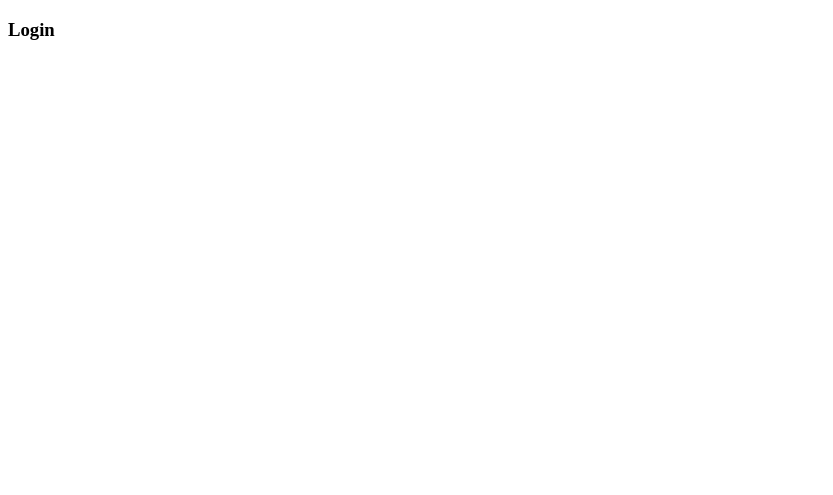
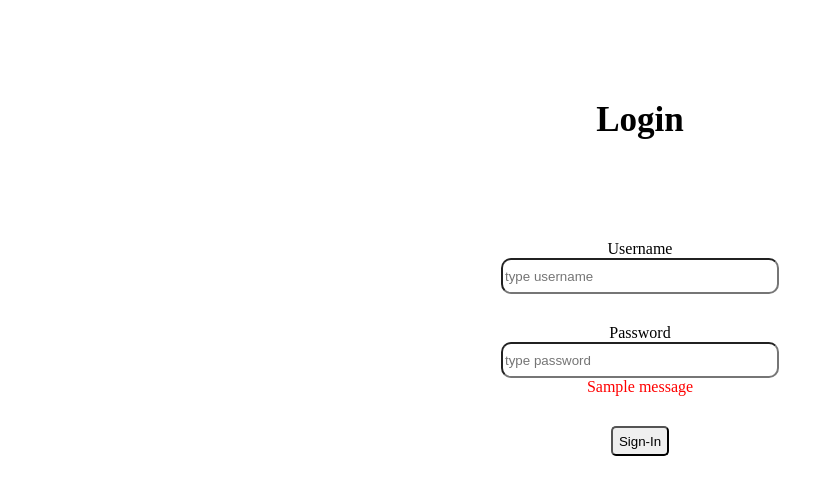
Before and after one commit to tonnymwanza/ATM, a Django app: page /login_view in a window 1280 px wide. Before the commit the part shown is almost empty. Shown: the top 495 px of the page, without its empty margins (0-833 px from the left). Run offline with Django 4.2, Linux system fonts and the light colour scheme; tables that the repository leaves empty hold one stand-in row (values such as "Sample post"); one stand-in notice (Sample message) is shown.

Commit message:
recent commits

```diff
--- a/atm_app/views.py
+++ b/atm_app/views.py
@@ -15,19 +15,22 @@ class HomeView(View):
         return render(request, 'home.html')
 
 # the view to render the withdraw page
-class WithdrawView(View):
+class WithdrawView(LoginRequiredMixin, View):
+    login_url = 'login_view'
 
     def get(self, request):
         return render(request, 'withdraw.html')
 
 # the view to render the deposit page
-class DepositView(View):
+class DepositView(LoginRequiredMixin, View):
+    login_url = 'login_view'
 
     def get(self, request):
         return render(request, 'deposit.html')
 
 # the view to render the balance page
-class BalanceView(View):
+class BalanceView(LoginRequiredMixin, View):
+    login_url = 'login_view'
 
     def get(self, request):
         return render(request, 'balance.html')
@@ -58,7 +61,10 @@ def login_view(request):
         user = authenticate(username = username, password = password)
         if user is not None:
             auth.login(request, user)
-            return redirect('home')
+            if 'next' in request.POST:
+                return redirect(request.POST['next'])
+            else:
+                return redirect('home')
         else:
             messages.error(request, 'invalid username or password. check to continue')
     return render(request, 'login.html')
--- a/static/style.css
+++ b/static/style.css
@@ -51,10 +51,6 @@ input{
     border-radius: 10px;
 }
 
-.signup-username{
-
-}
-
 .signup-password{
     margin-top: 30px;
 }
@@ -68,3 +64,19 @@ button{
     height: 30px;
     border-radius: 5px;
 }
+
+/* login form styling */
+.login-styling{
+    text-align: center;
+    margin-top: 100px;
+}
+
+.login-head{
+    text-align: center;
+    font-size: 30px;
+    margin-top: 100px;
+}
+
+.login-password{
+    margin-top: 30px;
+}
--- a/templates/login.html
+++ b/templates/login.html
@@ -1,12 +1,36 @@
+{% load static %}
 <!DOCTYPE html>
 <html>
     <head>
+        <link rel="stylesheet" href="{% static 'style.css' %}">
         <title></title>
     </head>
     <body>
         <div>
-            <div>
+            <div class="login-head">
                 <h3>Login</h3>
+            </div>
+            <div class="login-styling">
+                <form method="POST" action="">
+                    {% csrf_token %}
+                    <div class="login-username">
+                        <label>Username</label><br>
+                        <input type="text" name="username" placeholder="type username" required>
+                    </div>
+                    <div class="login-password">
+                        <label>Password</label><br>
+                        <input type="password" name="password" placeholder="type password" required>
+                    </div>
+                    {% if request.GET.next %}
+                    <input  type="hidden" name="next"  value="{{request.GET.next}}">
+                    {% endif %}
+                    {% for message in messages %}
+                    <span style="color: red;">{{message}}</span>
+                    {% endfor %}
+                    <div>
+                        <button type="submit">Sign-In</button>
+                    </div>
+                </form>
             </div>
         </div>
     </body>
```
Also changed, not shown: db.sqlite3.
